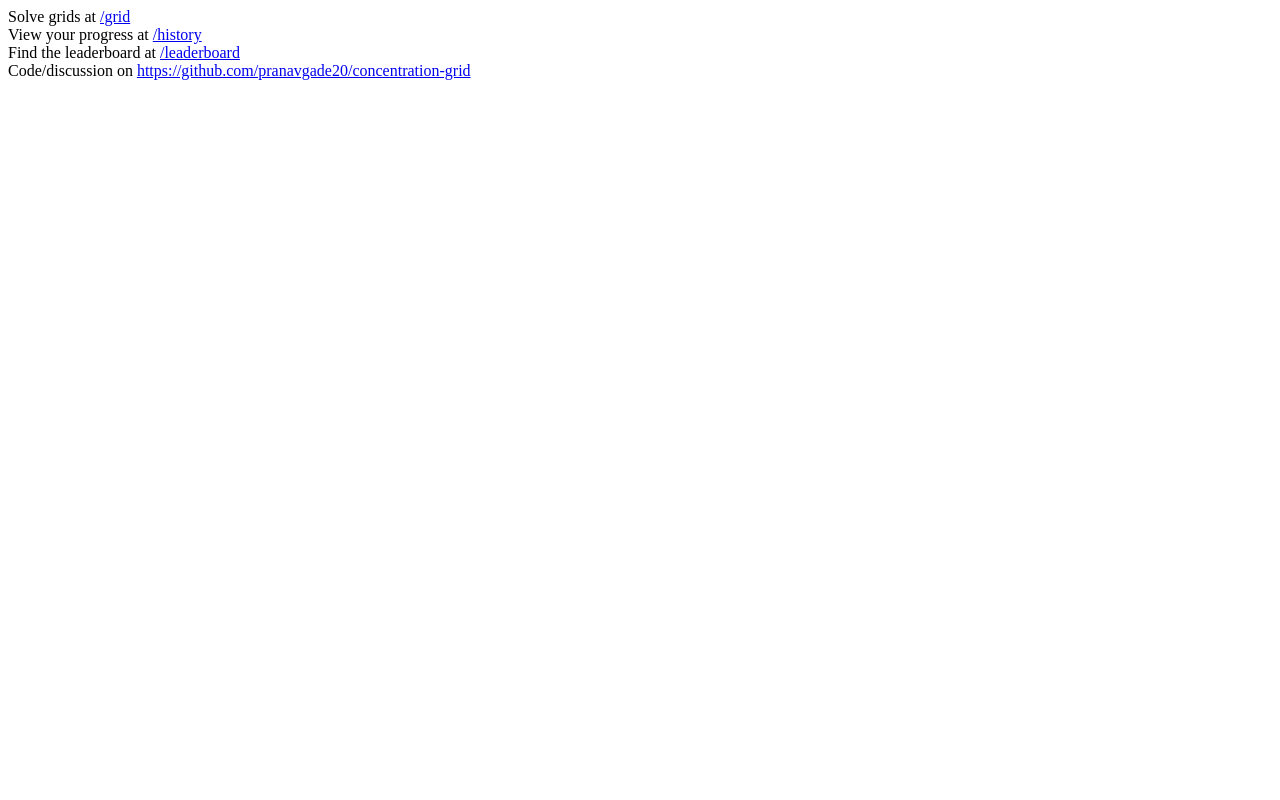
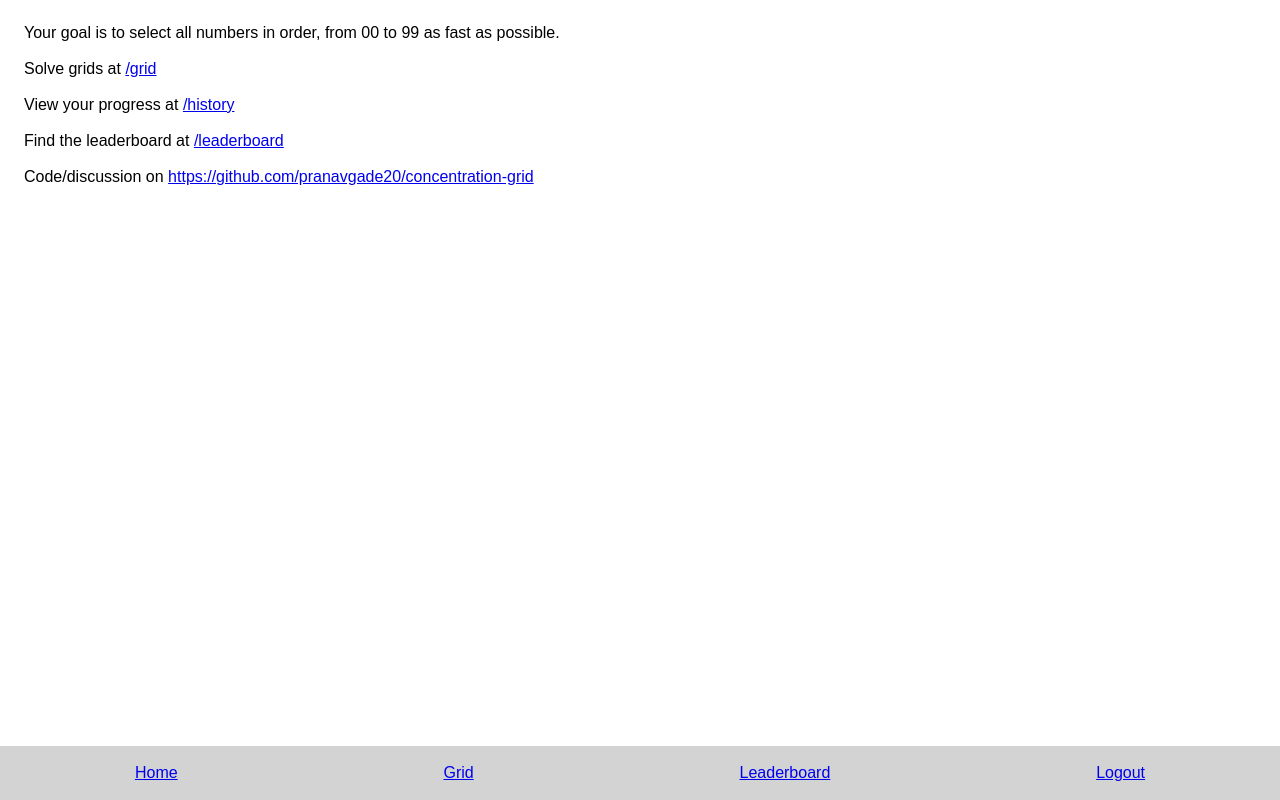
Before and after one commit to pranavgade20/concentration-grid, a Flask app: page / in a window 1280 px wide. Run offline with Flask 3, Linux system fonts and the light colour scheme.

Commit message:
added footers to pages
also fixed leaderboard ordering

```diff
--- a/app.py
+++ b/app.py
@@ -128,7 +128,7 @@ def leaderboard():
     leaderboard['user'] = leaderboard['user'].apply(lambda x: x[:5] + '***' + x[-1:] if len(x) > 6 else x[:-2] + '***')
     leaderboard = leaderboard.to_dict(orient='index')
     leaderboard = [leaderboard[i] for i in range(len(leaderboard))]
-    return flask.render_template('leaderboard.html', leaderboard=leaderboard)
+    return flask.render_template('leaderboard.html', leaderboard=reversed(leaderboard))
 
 @app.route('/history')
 @login_required
--- a/templates/index.html
+++ b/templates/index.html
@@ -1,14 +1,49 @@
 <html>
 <head>
     <title>Concentration Grid</title>
+    <style>
+        body {
+            font-family: Arial, sans-serif;
+            padding: 1em;
+        }
+        footer {
+            position: fixed;
+            left: 0;
+            bottom: 0;
+            width: 100%;
+            background-color: lightgray;
+            color: black;
+            text-align: center;
+        }
+
+    </style>
+    <meta name="viewport" content="width=device-width, initial-scale=1">
 </head>
 <body>
+Your goal is to select all numbers in order, from 00 to 99 as fast as possible.
+<br>
+<br>
 Solve grids at <a href="/grid">/grid</a>
+<br>
 <br>
 View your progress at <a href="/history">/history</a>
 <br>
+<br>
 Find the leaderboard at <a href="/leaderboard">/leaderboard</a>
+<br>
 <br>
 Code/discussion on <a href="https://github.com/pranavgade20/concentration-grid">https://github.com/pranavgade20/concentration-grid</a>
 </body>
+
+<footer>
+    <table style="border-collapse: initial; width: 100%; height: fit-content; border: initial">
+        <tr style="display: grid; grid-auto-flow: column">
+            <td style="border: initial; padding: 1em; text-align: center; font-size: initial"><a href="/">Home</a></td>
+            <td style="border: initial; padding: 1em; text-align: center; font-size: initial"><a href="/grid">Grid</a></td>
+            <td style="border: initial; padding: 1em; text-align: center; font-size: initial"><a href="/leaderboard">Leaderboard</a></td>
+            <td style="border: initial; padding: 1em; text-align: center; font-size: initial"><a href="/auth/logout">Logout</a></td>
+        </tr>
+    </table>
+</footer>
+
 </html>
```
Also changed, not shown: templates/grid.html (+20 -0 lines), templates/leaderboard.html (+23 -1 lines).
